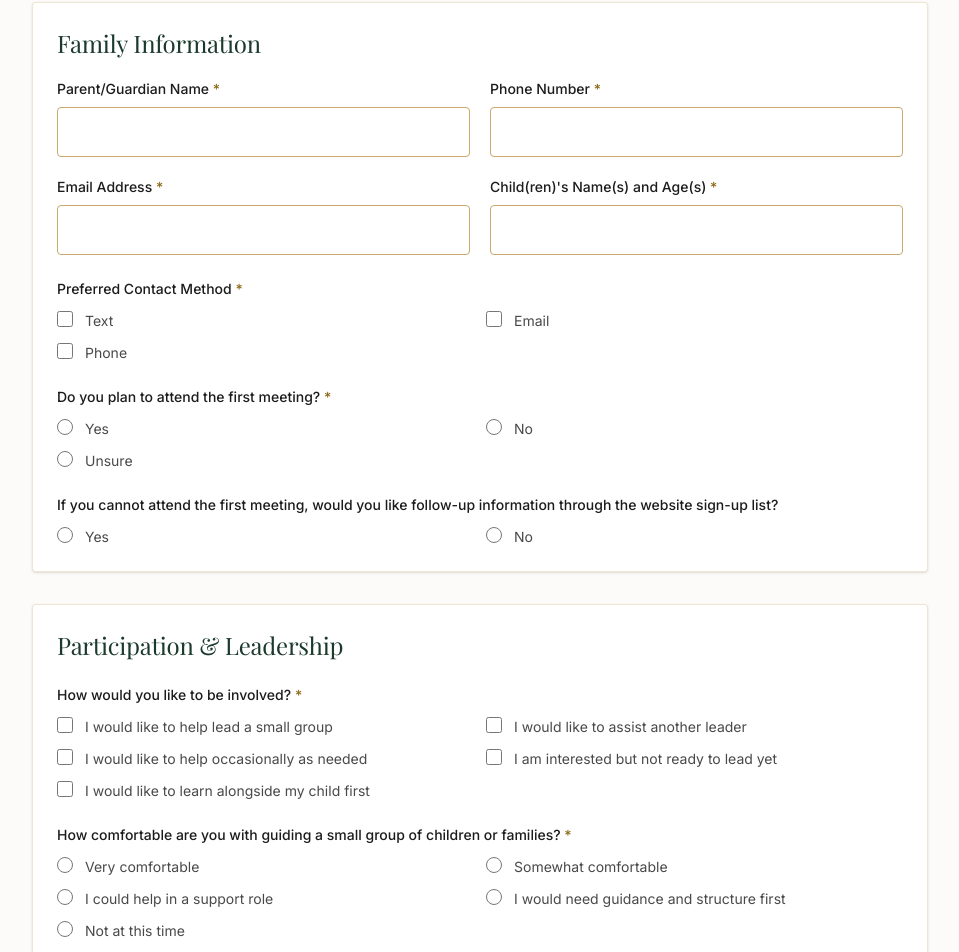
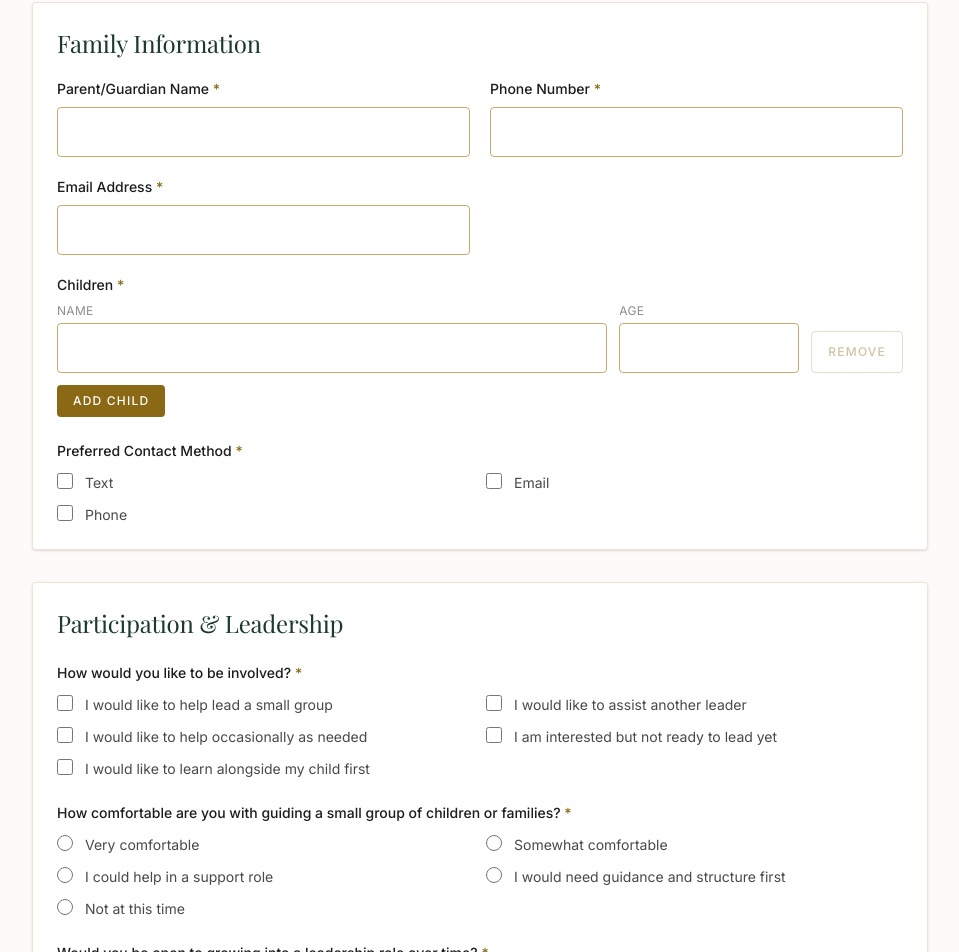
Before and after one commit to forevermore3333/forevermorefarm-website, a Next.js app: page /learning-collective in a window 1280 px wide. Shown: the part 1549-2501 px from the top of the page, without its empty margins (160-1119 px from the left). Built offline with nearby package versions, Linux system fonts and the light colour scheme; a web font is replaced by a local one.

Commit message:
Clean up Learning Collective child fields

```diff
--- a/src/app/(site)/admin/learning-collective/page.tsx
+++ b/src/app/(site)/admin/learning-collective/page.tsx
@@ -1,6 +1,11 @@
 'use client'
 
 import { useState } from 'react'
+
+type ChildEntry = {
+  name: string
+  age: string
+}
 
 type LearningCollectiveResponse = {
   id: number
@@ -8,6 +13,7 @@ type LearningCollectiveResponse = {
   phone: string
   email: string
   children_names_ages: string
+  children: ChildEntry[] | null
   preferred_contact: string | null
   attending_first_meeting: string | null
   response: Record<string, unknown>
@@ -20,8 +26,6 @@ const responseLabels: Record<string, string> = {
   email: 'Email',
   children: 'Children',
   preferredContact: 'Preferred Contact',
-  attendingFirstMeeting: 'Attending First Meeting',
-  wantsFollowUp: 'Follow-Up Info',
   involvement: 'Involvement',
   comfortGuiding: 'Comfort Guiding',
   leadershipGrowth: 'Leadership Growth',
@@ -51,8 +55,26 @@ function formatDate(dateStr: string) {
   })
 }
 
+function formatChildren(value: unknown) {
+  if (!Array.isArray(value)) return ''
+  return value
+    .map((child) => {
+      if (typeof child !== 'object' || child === null) return ''
+      const entry = child as Partial<ChildEntry>
+      const name = typeof entry.name === 'string' ? entry.name.trim() : ''
+      const age = typeof entry.age === 'string' ? entry.age.trim() : ''
+      if (!name && !age) return ''
+      return `${name}${age ? ` (${age})` : ''}`
+    })
+    .filter(Boolean)
+    .join('; ')
+}
+
 function formatValue(value: unknown) {
-  if (Array.isArray(value)) return value.join('; ')
+  if (Array.isArray(value)) {
+    const children = formatChildren(value)
+    return children || value.join('; ')
+  }
   if (typeof value === 'string') return value
   if (value == null) return ''
   return String(value)
@@ -169,11 +191,10 @@ export default function AdminLearningCollectivePage() {
                     <div>
                       <h2 className="font-serif text-xl font-semibold text-[#1B3A2D]">{response.parent_name}</h2>
                       <p className="text-sm text-[#4A6741] break-all">{response.email} · {response.phone}</p>
-                      <p className="text-sm text-[#1C1C1C]/70 mt-1">Children: {response.children_names_ages}</p>
+                      <p className="text-sm text-[#1C1C1C]/70 mt-1">Children: {formatChildren(response.children) || response.children_names_ages}</p>
                     </div>
                     <div className="text-sm md:text-right text-[#1C1C1C]/60">
                       <p>{formatDate(response.created_at)}</p>
-                      <p>First meeting: {response.attending_first_meeting ?? '—'}</p>
                       <p>Contact: {response.preferred_contact ?? '—'}</p>
                     </div>
                   </div>
--- a/src/app/(site)/learning-collective/LearningCollectiveForm.tsx
+++ b/src/app/(site)/learning-collective/LearningCollectiveForm.tsx
@@ -1,15 +1,18 @@
 'use client'
 
 import { useState } from 'react'
+
+type ChildEntry = {
+  name: string
+  age: string
+}
 
 type FormState = {
   parentName: string
   phone: string
   email: string
-  children: string
+  children: ChildEntry[]
   preferredContact: string[]
-  attendingFirstMeeting: string
-  wantsFollowUp: string
   involvement: string[]
   comfortGuiding: string
   leadershipGrowth: string
@@ -34,14 +37,13 @@ type SkillGroup = {
   options: string[]
 }
 
-const initialForm: FormState = {
+function createInitialForm(): FormState {
+  return {
     parentName: '',
     phone: '',
     email: '',
-  children: '',
+    children: [{ name: '', age: '' }],
     preferredContact: [],
-  attendingFirstMeeting: '',
-  wantsFollowUp: '',
   involvement: [],
   comfortGuiding: '',
   leadershipGrowth: '',
@@ -60,9 +62,9 @@ const initialForm: FormState = {
   parentLeadershipSupport: '',
     anythingElse: '',
   }
+}
 
 const preferredContactOptions = ['Text', 'Email', 'Phone']
-const attendanceOptions = ['Yes', 'No', 'Unsure']
 const yesNoOptions = ['Yes', 'No']
 
 const involvementOptions = [
@@ -235,7 +237,7 @@ function FieldLabel({ children, required = false }: { children: React.ReactNode;
 }
 
 export default function LearningCollectiveForm() {
-  const [form, setForm] = useState<FormState>(initialForm)
+  const [form, setForm] = useState<FormState>(() => createInitialForm())
   const [loading, setLoading] = useState(false)
   const [submitted, setSubmitted] = useState(false)
   const [error, setError] = useState('')
@@ -244,9 +246,36 @@ export default function LearningCollectiveForm() {
     setForm((current) => ({ ...current, [field]: value }))
   }
 
+  function setChildField(index: number, field: keyof ChildEntry, value: string) {
+    setForm((current) => ({
+      ...current,
+      children: current.children.map((child, childIndex) => (childIndex === index ? { ...child, [field]: value } : child)),
+    }))
+  }
+
+  function addChild() {
+    setForm((current) => ({ ...current, children: [...current.children, { name: '', age: '' }] }))
+  }
+
+  function removeChild(index: number) {
+    setForm((current) => ({
+      ...current,
+      children: current.children.length > 1 ? current.children.filter((_, childIndex) => childIndex !== index) : current.children,
+    }))
+  }
+
   async function handleSubmit(event: React.FormEvent) {
     event.preventDefault()
     setError('')
+
+    const normalizedChildren = form.children
+      .map((child) => ({ name: child.name.trim(), age: child.age.trim() }))
+      .filter((child) => child.name || child.age)
+
+    if (normalizedChildren.length === 0 || normalizedChildren.some((child) => !child.name || !child.age)) {
+      setError('Please enter each child with a separate name and age.')
+      return
+    }
 
     const missingCheckboxGroups = [
       ['Preferred Contact Method', form.preferredContact],
@@ -266,7 +295,7 @@ export default function LearningCollectiveForm() {
       const response = await fetch('/api/learning-collective', {
         method: 'POST',
         headers: { 'Content-Type': 'application/json' },
-        body: JSON.stringify(form),
+        body: JSON.stringify({ ...form, children: normalizedChildren }),
       })
 
       if (!response.ok) {
@@ -274,7 +303,7 @@ export default function LearningCollectiveForm() {
       }
 
       setSubmitted(true)
-      setForm(initialForm)
+      setForm(createInitialForm())
     } catch {
       setError('Something went wrong while sending your survey. Please try again, or contact Forevermore Farm directly.')
     } finally {
@@ -314,10 +343,34 @@ export default function LearningCollectiveForm() {
             <FieldLabel required>Email Address</FieldLabel>
             <input className={inputClass} required type="email" value={form.email} onChange={(e) => setField('email', e.target.value)} />
           </label>
+        </div>
+        <div className="mt-5">
+          <FieldLabel required>Children</FieldLabel>
+          <div className="space-y-3">
+            {form.children.map((child, index) => (
+              <div key={index} className="grid md:grid-cols-[1fr_180px_auto] gap-3 items-end">
                 <label>
-            <FieldLabel required>Child(ren)&apos;s Name(s) and Age(s)</FieldLabel>
-            <input className={inputClass} required value={form.children} onChange={(e) => setField('children', e.target.value)} />
+                  <span className="block text-xs uppercase tracking-wide text-farm-charcoal/50 mb-1">Name</span>
+                  <input className={inputClass} required value={child.name} onChange={(e) => setChildField(index, 'name', e.target.value)} />
                 </label>
+                <label>
+                  <span className="block text-xs uppercase tracking-wide text-farm-charcoal/50 mb-1">Age</span>
+                  <input className={inputClass} required value={child.age} onChange={(e) => setChildField(index, 'age', e.target.value)} />
+                </label>
+                <button
+                  type="button"
+                  onClick={() => removeChild(index)}
+                  disabled={form.children.length === 1}
+                  className="rounded-sm border border-farm-tan px-4 py-3 text-xs font-medium uppercase tracking-widest text-farm-brown hover:bg-farm-cream disabled:opacity-40 disabled:hover:bg-transparent"
+                >
+                  Remove
+                </button>
+              </div>
+            ))}
+          </div>
+          <button type="button" onClick={addChild} className="mt-3 rounded-sm bg-farm-brown px-4 py-2 text-xs font-medium uppercase tracking-widest text-white hover:bg-farm-brown/90">
+            Add Child
+          </button>
         </div>
         <CheckboxGroup
           title="Preferred Contact Method"
@@ -326,8 +379,6 @@ export default function LearningCollectiveForm() {
           values={form.preferredContact}
           onChange={(option) => setField('preferredContact', toggleValue(form.preferredContact, option))}
         />
-        <RadioGroup title="Do you plan to attend the first meeting?" required options={attendanceOptions} value={form.attendingFirstMeeting} onChange={(value) => setField('attendingFirstMeeting', value)} />
-        <RadioGroup title="If you cannot attend the first meeting, would you like follow-up information through the website sign-up list?" options={yesNoOptions} value={form.wantsFollowUp} onChange={(value) => setField('wantsFollowUp', value)} />
       </section>
 
       <section className={groupClass}>
--- a/src/app/api/learning-collective/route.ts
+++ b/src/app/api/learning-collective/route.ts
@@ -1,14 +1,18 @@
 import { NextRequest, NextResponse } from 'next/server'
 import { sql } from '@vercel/postgres'
 import { getResend } from '@/lib/resend'
+
+type ChildPayload = {
+  name?: unknown
+  age?: unknown
+}
 
 type LearningCollectivePayload = {
   parentName?: string
   phone?: string
   email?: string
-  children?: string
+  children?: ChildPayload[]
   preferredContact?: string[]
-  attendingFirstMeeting?: string
   [key: string]: unknown
 }
 
@@ -16,9 +20,7 @@ const REQUIRED_FIELDS = [
   'parentName',
   'phone',
   'email',
-  'children',
   'preferredContact',
-  'attendingFirstMeeting',
   'involvement',
   'comfortGuiding',
   'leadershipGrowth',
@@ -44,12 +46,31 @@ async function initLearningCollectiveDb() {
       phone TEXT NOT NULL,
       email TEXT NOT NULL,
       children_names_ages TEXT NOT NULL,
+      children JSONB,
       preferred_contact TEXT,
       attending_first_meeting TEXT,
       response JSONB NOT NULL,
       created_at TIMESTAMPTZ DEFAULT NOW()
     )
   `
+
+  await sql`
+    ALTER TABLE learning_collective_responses
+    ADD COLUMN IF NOT EXISTS children JSONB
+  `
+}
+
+function formatChildren(children: ChildPayload[] | undefined) {
+  if (!Array.isArray(children)) return ''
+  return children
+    .map((child) => {
+      const name = typeof child.name === 'string' ? child.name.trim() : ''
+      const age = typeof child.age === 'string' ? child.age.trim() : ''
+      if (!name && !age) return ''
+      return `${name}${age ? ` (${age})` : ''}`
+    })
+    .filter(Boolean)
+    .join('; ')
 }
 
 function buildNotificationText(payload: LearningCollectivePayload) {
@@ -66,9 +87,8 @@ function buildNotificationText(payload: LearningCollectivePayload) {
     `Parent/Guardian: ${formatValue(payload.parentName)}`,
     `Phone: ${formatValue(payload.phone)}`,
     `Email: ${formatValue(payload.email)}`,
-    `Child(ren): ${formatValue(payload.children)}`,
+    `Child(ren): ${formatChildren(payload.children)}`,
     `Preferred contact: ${formatValue(payload.preferredContact)}`,
-    `Plans to attend first meeting: ${formatValue(payload.attendingFirstMeeting)}`,
     '',
     'Full response:',
     JSON.stringify(payload, null, 2),
@@ -78,6 +98,17 @@ function buildNotificationText(payload: LearningCollectivePayload) {
 export async function POST(req: NextRequest) {
   try {
     const payload = (await req.json()) as LearningCollectivePayload
+
+    const normalizedChildren = Array.isArray(payload.children)
+      ? payload.children.map((child) => ({
+          name: typeof child.name === 'string' ? child.name.trim() : '',
+          age: typeof child.age === 'string' ? child.age.trim() : '',
+        })).filter((child) => child.name || child.age)
+      : []
+
+    if (normalizedChildren.length === 0 || normalizedChildren.some((child) => !child.name || !child.age)) {
+      return NextResponse.json({ error: 'Missing required field: children' }, { status: 400 })
+    }
 
     for (const field of REQUIRED_FIELDS) {
       const value = payload[field]
@@ -90,10 +121,11 @@ export async function POST(req: NextRequest) {
     const parentName = payload.parentName!.trim()
     const phone = payload.phone!.trim()
     const email = payload.email!.trim()
-    const children = payload.children!.trim()
+    const children = formatChildren(normalizedChildren)
+    const childrenJson = JSON.stringify(normalizedChildren)
     const preferredContact = payload.preferredContact!.join(', ')
-    const attendingFirstMeeting = payload.attendingFirstMeeting?.trim() ?? null
-    const responseJson = JSON.stringify(payload)
+    const responsePayload = { ...payload, children: normalizedChildren }
+    const responseJson = JSON.stringify(responsePayload)
 
     await initLearningCollectiveDb()
 
@@ -103,6 +135,7 @@ export async function POST(req: NextRequest) {
         phone,
         email,
         children_names_ages,
+        children,
         preferred_contact,
         attending_first_meeting,
         response
@@ -111,8 +144,9 @@ export async function POST(req: NextRequest) {
         ${phone},
         ${email},
         ${children},
+        ${childrenJson}::jsonb,
         ${preferredContact},
-        ${attendingFirstMeeting},
+        ${null},
         ${responseJson}::jsonb
       )
     `
@@ -122,7 +156,7 @@ export async function POST(req: NextRequest) {
       from: 'Forevermore Farm <hello@forevermorefarmtn.com>',
       to: process.env.LEARNING_COLLECTIVE_EMAIL ?? 'concetta.i.west@gmail.com',
       subject: `Learning Collective survey: ${parentName}`,
-      text: buildNotificationText(payload),
+      text: buildNotificationText(responsePayload),
       replyTo: email,
     })
 
```
Also changed, not shown: src/app/api/admin/learning-collective/route.ts (+7 -0 lines). Lines whose indentation alone changed are shown as unchanged.
